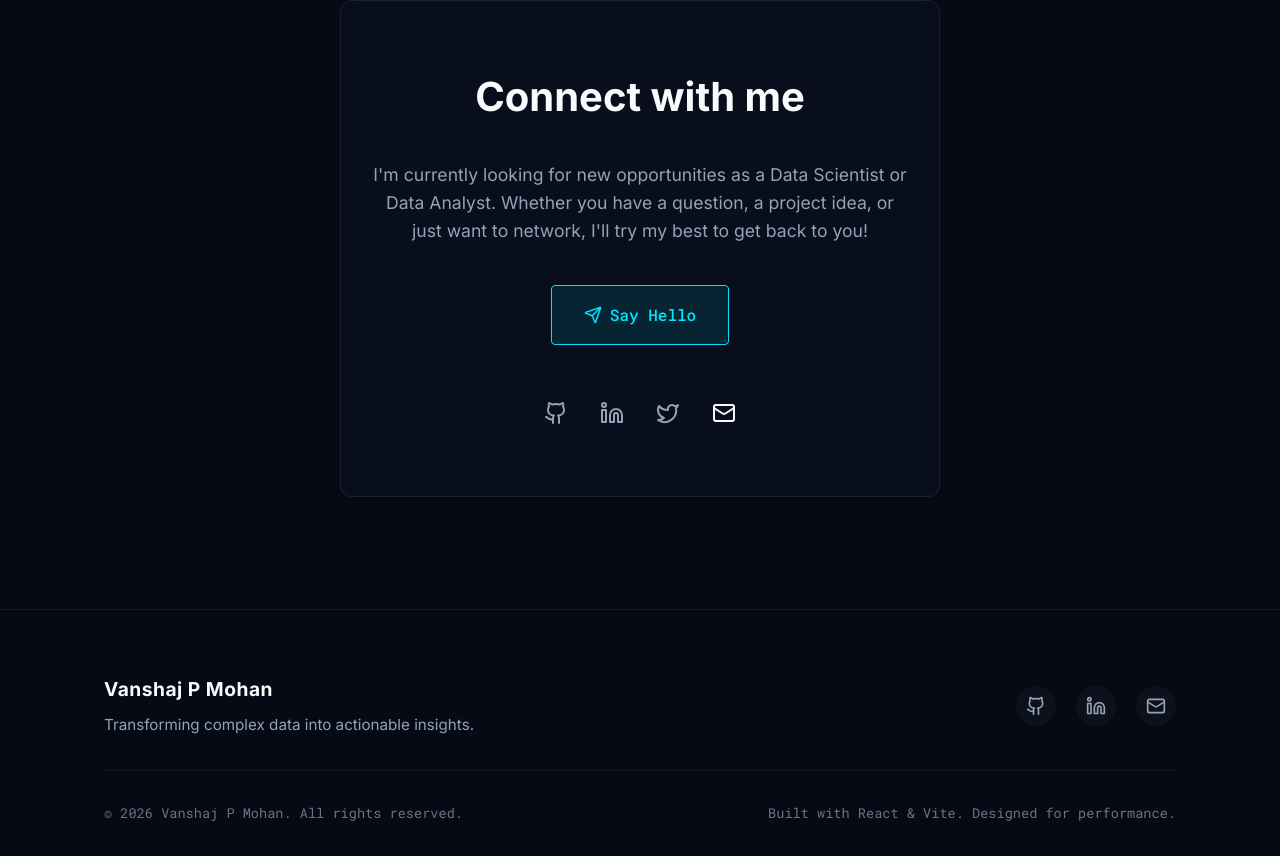
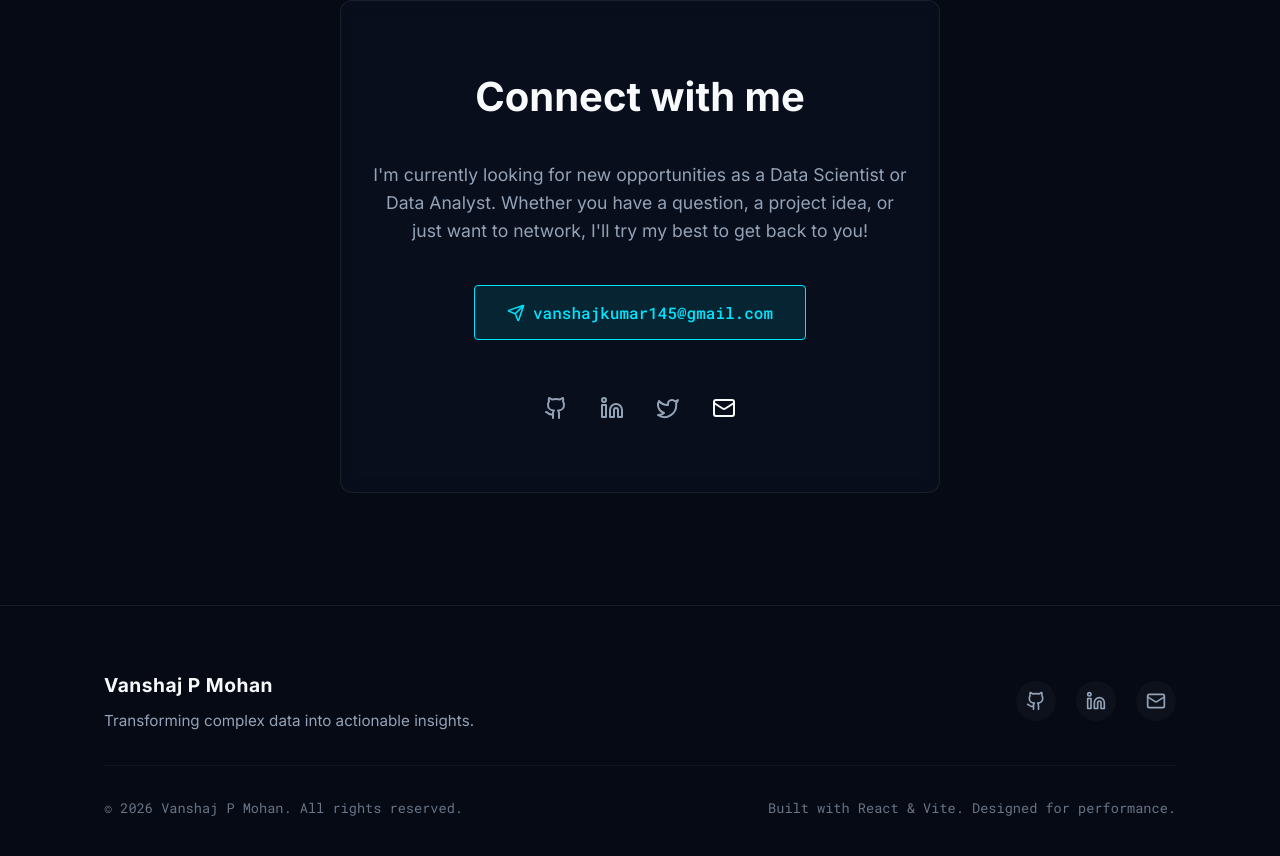
Before and after one commit to Vanshaj14Mohan/Portfolio, a React (Vite) app: page / in a window 1280 px wide. Shown: the part 5417-6273 px from the top of the page. Built offline with nearby package versions, Linux system fonts and the light colour scheme.

Commit message:
Portfolio

```diff
--- a/src/components/Contact.css
+++ b/src/components/Contact.css
@@ -38,6 +38,17 @@
   font-size: 1rem;
   padding: 1rem 2rem;
   margin-bottom: 2rem;
+  min-width: 320px;
+  justify-content: center;
+  transition: all 0.4s cubic-bezier(0.175, 0.885, 0.32, 1.275) !important;
+}
+
+.success-state {
+  background: rgba(0, 230, 118, 0.1) !important;
+  color: #00e676 !important;
+  border-color: #00e676 !important;
+  box-shadow: 0 0 20px rgba(0, 230, 118, 0.4) !important;
+  transform: translateY(-5px) scale(1.02);
 }
 
 .contact-socials {
--- a/src/components/Contact.jsx
+++ b/src/components/Contact.jsx
@@ -5,12 +5,20 @@ import './Contact.css';
 
 const Contact = () => {
   const [copied, setCopied] = useState(false);
+  const [primaryCopied, setPrimaryCopied] = useState(false);
 
   const copyEmail = (e) => {
     e.preventDefault();
     navigator.clipboard.writeText("vanshajkumar145@gmail.com");
     setCopied(true);
     setTimeout(() => setCopied(false), 2000);
+  };
+
+  const handleCopyPrimary = (e) => {
+    e.preventDefault();
+    navigator.clipboard.writeText("vanshajkumar145@gmail.com");
+    setPrimaryCopied(true);
+    setTimeout(() => setPrimaryCopied(false), 2500);
   };
 
   return (
@@ -41,9 +49,14 @@ const Contact = () => {
           I'll try my best to get back to you!
         </p>
 
-        <a href="mailto:vanshajkumar145@gmail.com" className="btn btn-primary contact-btn">
-          <Send size={18} /> Say Hello
-        </a>
+        <button
+          onClick={handleCopyPrimary}
+          className={`btn btn-primary contact-btn ${primaryCopied ? 'success-state' : ''}`}
+          aria-label="Copy Email Address"
+        >
+          {primaryCopied ? <Check size={18} /> : <Send size={18} />}
+          {primaryCopied ? "Email Copied!" : "vanshajkumar145@gmail.com"}
+        </button>
 
         <div className="contact-socials">
           <a href="https://github.com/Vanshaj14Mohan" target="_blank" rel="noreferrer" aria-label="GitHub" title="GitHub">
```
